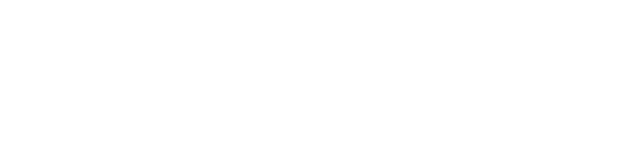
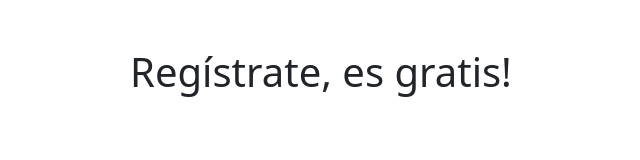
Before and after one commit to Duridev/desafio-formulario-bootstrap, a website: page index.html in a window 1280 px wide. Shown: the whole page, without its empty margins (319-959 px from the left). Drawn offline with nearby package versions, Linux system fonts and the light colour scheme; files that its build step writes are made by us from their sources.

Commit message:
creacion de formulario

```diff
--- a/index.html
+++ b/index.html
@@ -9,7 +9,12 @@
 </head>
 <body>
 
+    <form class="m-auto mt-5 col-5">
+        <div class="container">
+            <h1 class="text-center">Regístrate, es gratis!</h1>
 
+        </div>
+    </form>
 
 </body>
 </html>
```
